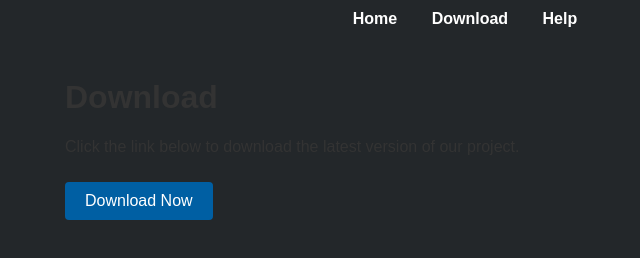
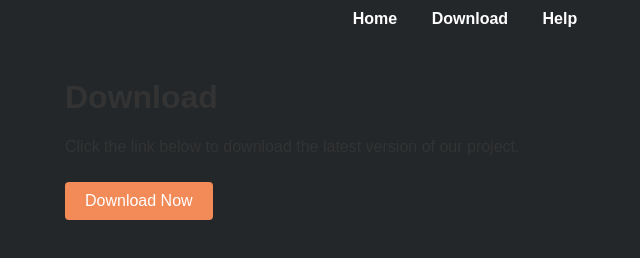
Before and after one commit to FencingLefty3/Mouse-Resistance, a plain HTML site: page download.html in a window 1280 px wide. In both pictures the pointer is over the link "Download Now". Shown: the whole page, without its empty margins (175-815 px from the left). Drawn offline with Linux system fonts and the light colour scheme.

Commit message:
Update style.css

```diff
--- a/style.css
+++ b/style.css
@@ -40,5 +40,5 @@ main {
 }
 
 .download-btn:hover {
-  background-color: #005fa3;
+  background-color: #f28b58;
 }
```
